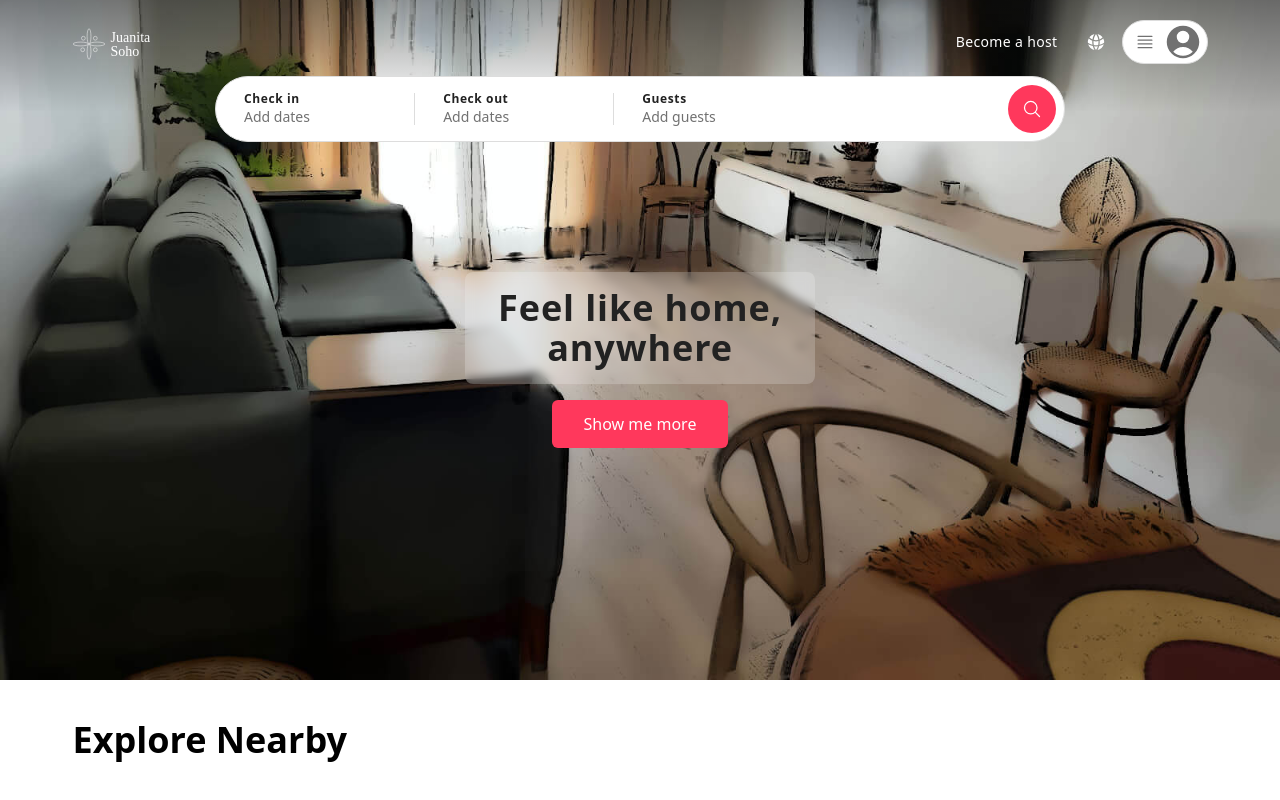
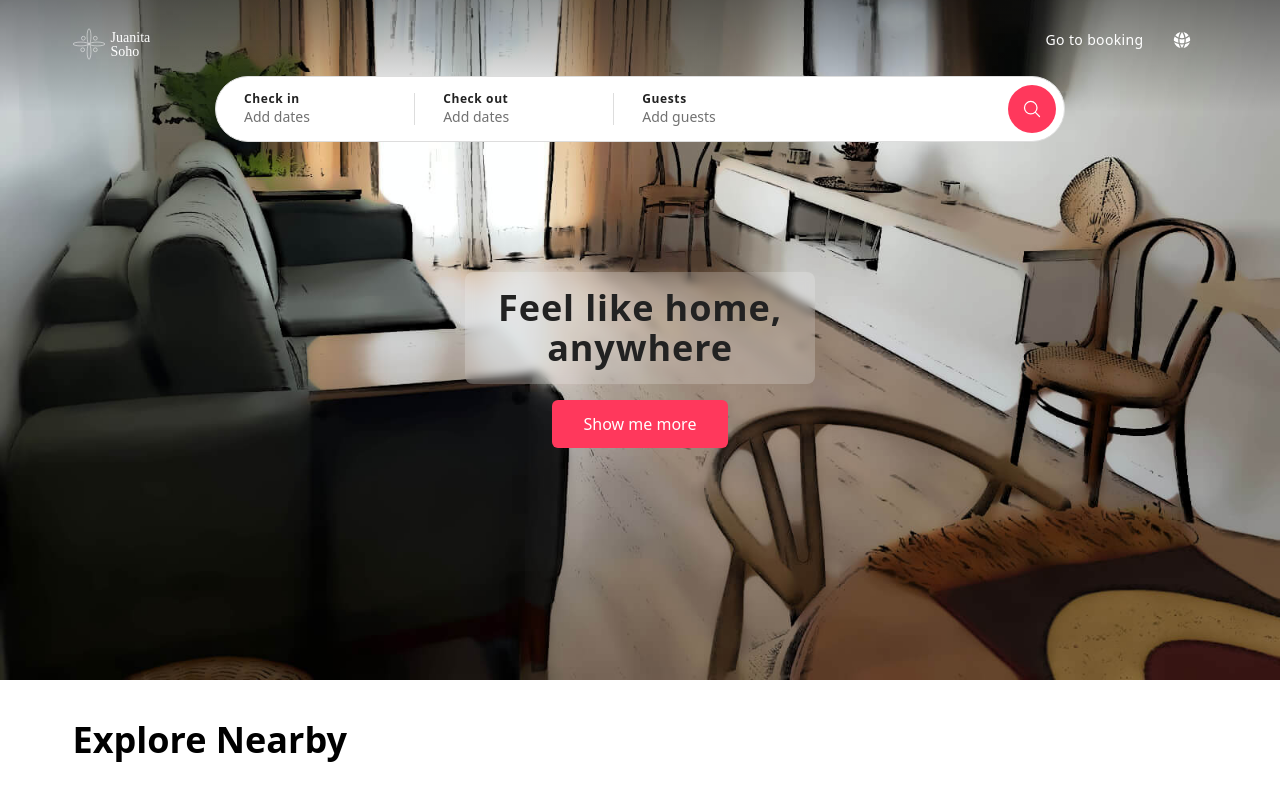
Before and after one commit to AleTid5/juanita-soho, a Next.js app: page /juanita-soho/ in a window 1280 px wide. Shown: the top 800 px of the page. Built offline with nearby package versions, Linux system fonts and the light colour scheme; what @badrap/bar-of-progress would draw is missing.

Commit message:
Change Navbar

```diff
--- a/components/organisms/AppHeader.tsx
+++ b/components/organisms/AppHeader.tsx
@@ -2,13 +2,10 @@ import React, { useEffect, useState } from 'react';
 import Link from 'next/link';
 import AppLogo, { EAppLogo } from '@/components/atoms/AppLogo';
 import AppSearchBar from '@/components/molecules/AppSearchBar';
-import AppHeaderOption from '@/components/atoms/AppHeaderOption';
 import AppSearchBarMobile from '@/components/molecules/AppSearchBarMobile';
-import { Bars4Icon, GlobeAltIcon, MagnifyingGlassIcon } from '@heroicons/react/24/solid';
-import { UserCircleIcon } from '@heroicons/react/24/solid';
+import { GlobeAltIcon, MagnifyingGlassIcon } from '@heroicons/react/24/solid';
 import type { ExploreNearbyType } from 'types';
 import { formatGuests, formatRangeDate } from 'utils';
-import { Activities } from '../../constants/activities';
 
 type AppHeaderProps = {
   exploreNearby?: ExploreNearbyType[];
@@ -19,19 +16,11 @@ type AppHeaderProps = {
 const AppHeader = ({ exploreNearby, searchPage, query }: AppHeaderProps) => {
   const [isSnapTop, setIsSnapTop] = useState<boolean>(!searchPage);
   const [isActiveSearch, setIsActiveSearch] = useState<boolean>(!searchPage);
-  const [activeMenu, setActiveMenu] = useState<Activities | null>(
-    Activities.PLACES_TO_STAY
-  );
 
   const handleOnScroll = () => {
     const position = window.scrollY;
-    if (position >= 50) {
-      setIsSnapTop(false);
-      setIsActiveSearch(false);
-    } else {
-      setIsSnapTop(true);
-      setIsActiveSearch(true);
-    }
+    setIsSnapTop(position < 50);
+    setIsActiveSearch(position < 50);
   };
 
   const headerBehavior = () => {
@@ -116,7 +105,7 @@ const AppHeader = ({ exploreNearby, searchPage, query }: AppHeaderProps) => {
                   : 'text-gray-500 hover:bg-gray-100 '
               } flex items-center h-10 px-4 rounded-full font-medium tracking-wide text-sm`}
             >
-              Become a host
+              Go to booking
             </Link>
             <Link
               href="/"
@@ -128,10 +117,6 @@ const AppHeader = ({ exploreNearby, searchPage, query }: AppHeaderProps) => {
             >
               <GlobeAltIcon className="h-5" />
             </Link>
-            <button className="flex items-center pl-3 pr-1 bg-white border border-gray-200 rounded-full h-11 hover:shadow-md">
-              <Bars4Icon className="h-5 mr-2 text-gray-300" />
-              <UserCircleIcon className="h-10 text-gray-300" />
-            </button>
           </div>
         </div>
         <AppSearchBar
```
